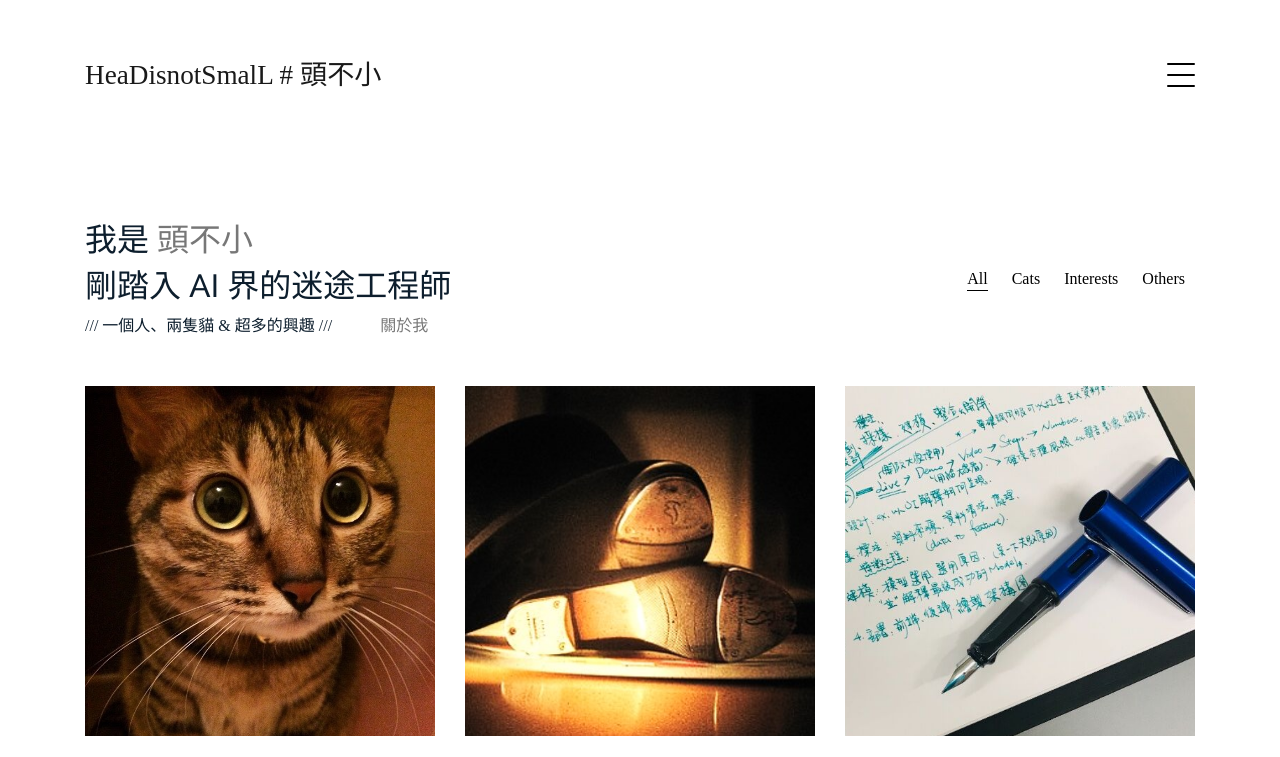
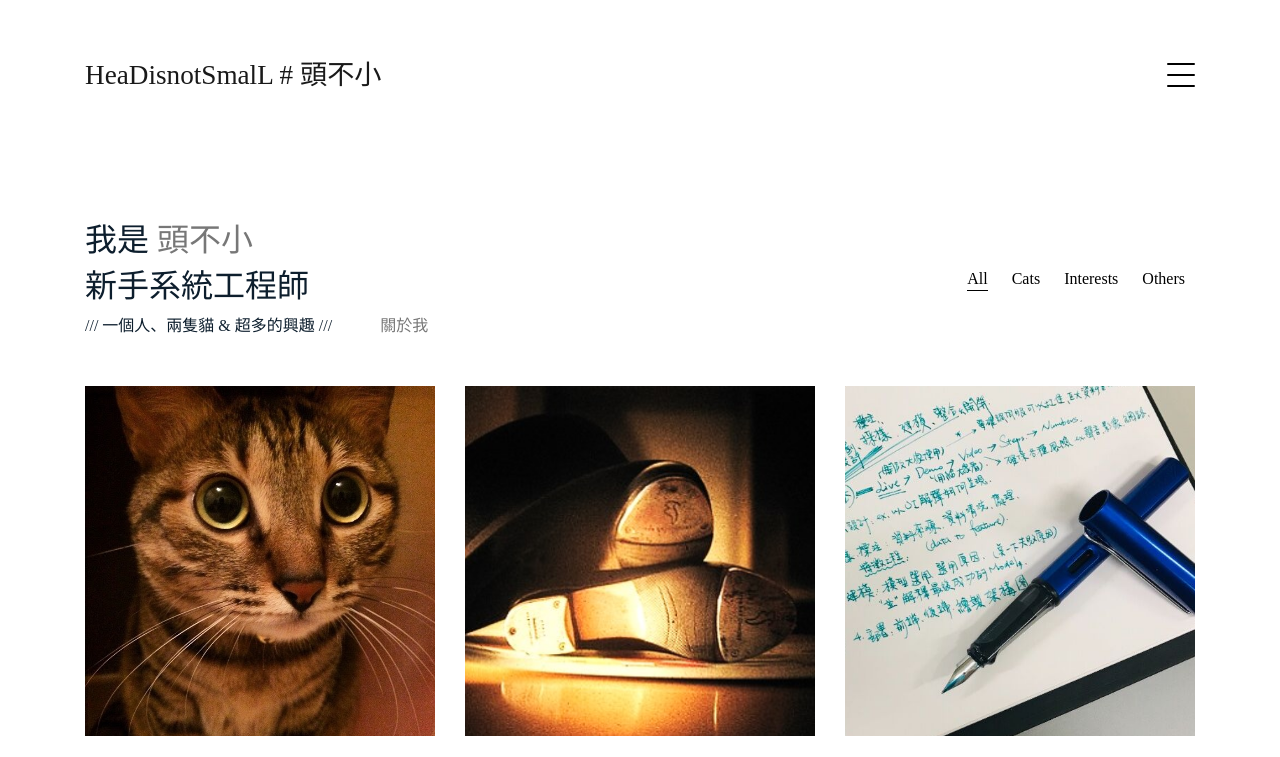
Before and after one commit to headisnotsmall/mybio, a plain HTML site: page index.html in a window 1280 px wide. Shown: the top 757 px of the page. Drawn offline with Linux system fonts and the light colour scheme; a web font is replaced by a local one.

Commit message:
update a little

```diff
--- a/index.html
+++ b/index.html
@@ -82,7 +82,7 @@
         <div class="row mb-5 align-items-center">
           <div class="col-md-12 col-lg-6 mb-4 mb-lg-0" data-aos="fade-up">
             <h2>我是 <a href="about.html">頭不小</a></h2>
-            <h2>剛踏入 AI 界的迷途工程師</h2>
+            <h2>新手系統工程師</h2>
             <p class="mb-0">/// 一個人、兩隻貓 &amp; 超多的興趣 ///　　　<a href="about.html">關於我</a>
           </p>
           </div>
```
